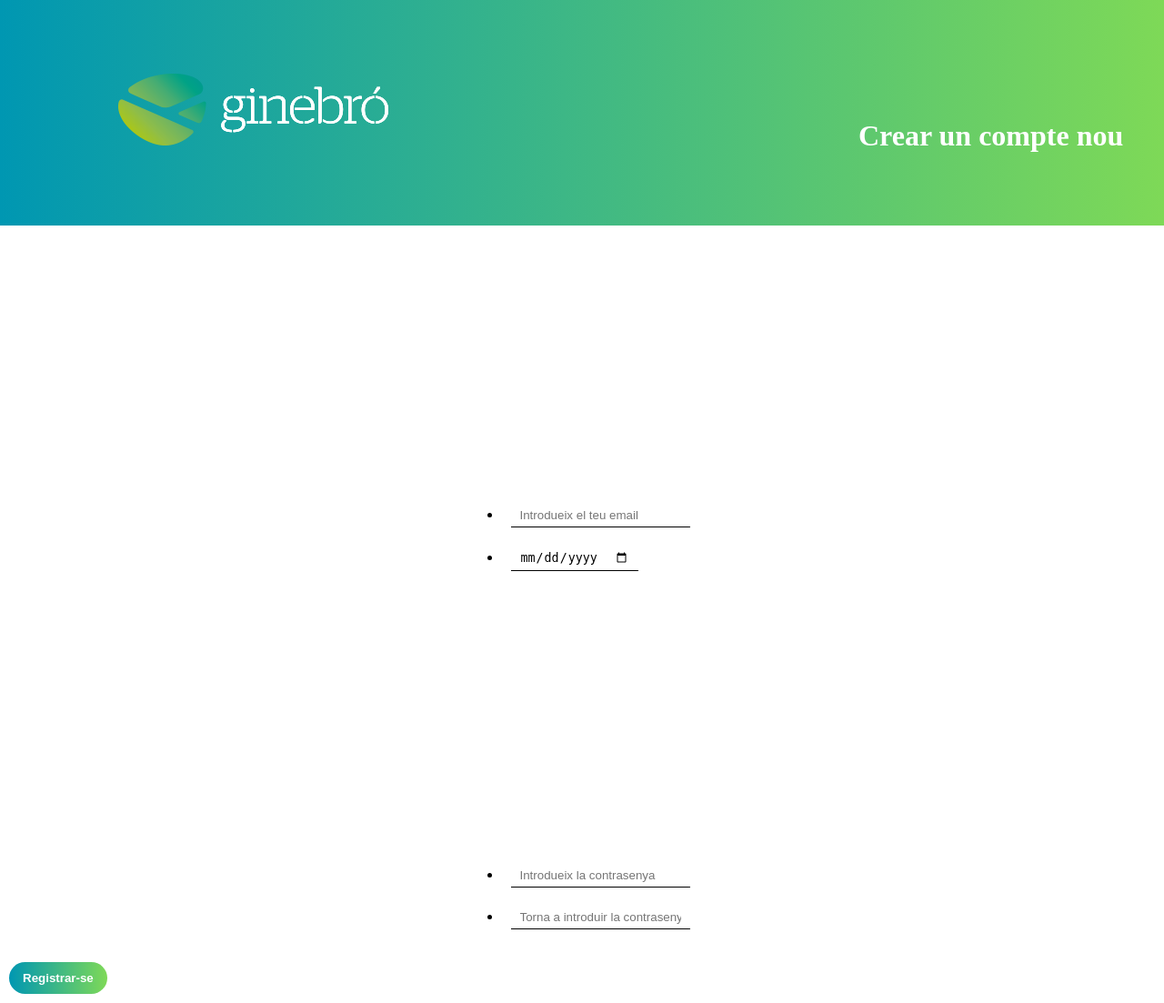
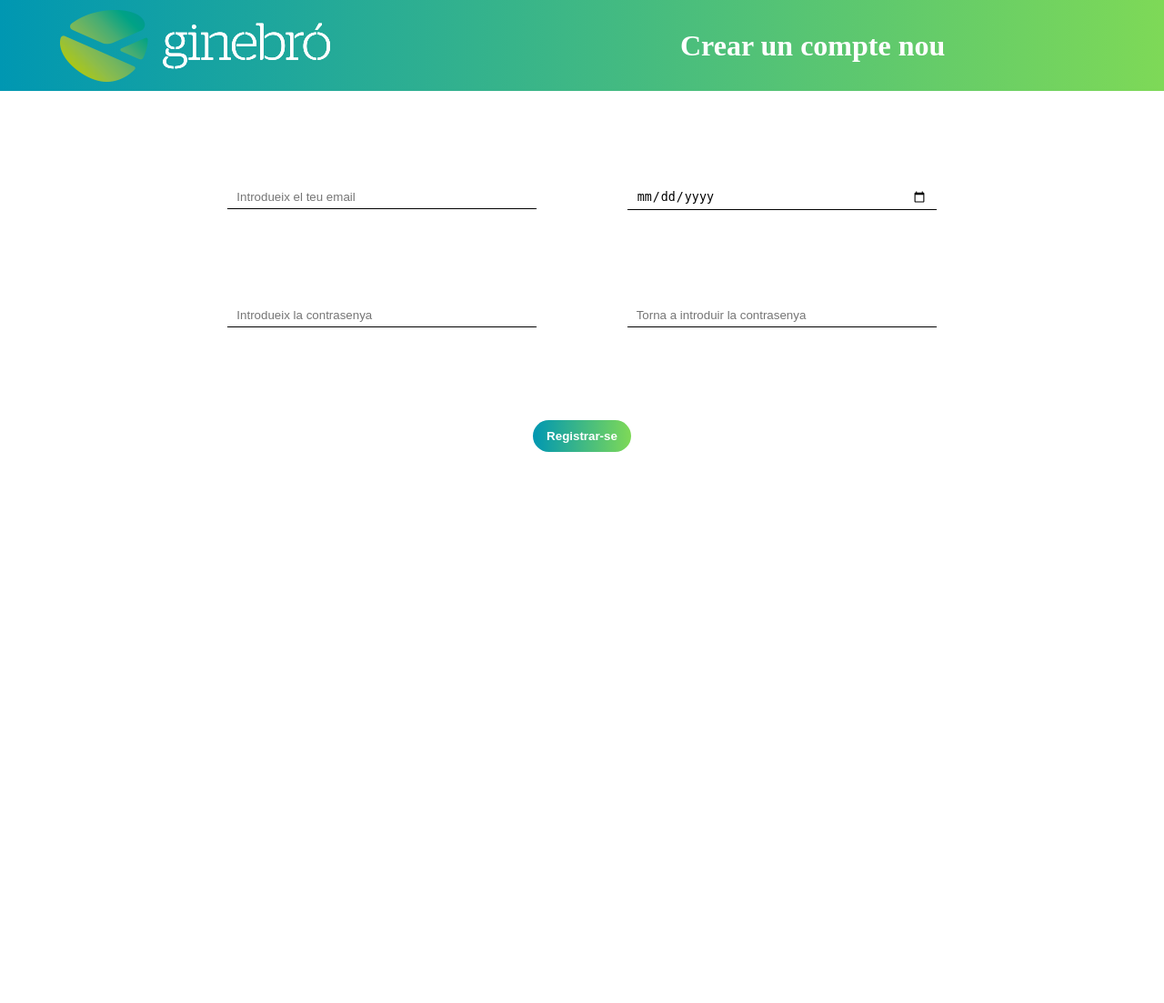
Before and after one commit to DuckHats/eduQuack, a PHP site: page /register.html in a window 1280 px wide. Shown: the whole page at 91% size. After the commit the page ends 497 px from the top, so only its background shows below. Run offline with PHP 8.4, Linux system fonts and the light colour scheme.

Commit message:
Register acabat i canvis en el css

```diff
--- a/Ginehub/css/style.css
+++ b/Ginehub/css/style.css
@@ -82,17 +82,17 @@ cursor: pointer;
     cursor: pointer;
 }
 
-main {
+/* Part de css asignada a login.html */
+
+.loginmain {
     display: flex;
-    flex-direction: column;
     align-items: center;
     justify-content: center;
     height: 100vh;
     display: flex;
-    flex-direction: column;
     justify-content: space-between;
 }
-/* Part de css asignada a login.html */
+
 .ginebro {
     text-align: center;
     flex: 1;
@@ -158,24 +158,39 @@ footer {
 /* Final configuració login.html    ---------------------------------------------------------------- */
 
 /* Configuració css per a la pestanya register.html*/
-#headerregister{
+#headerregister {
     background: rgb(0,151,178);
     background: linear-gradient(90deg, rgba(0,151,178,1) 0%, rgba(126,217,87,1) 100%);
+    display: flex; /* Usamos flexbox para alinear verticalmente los elementos */
+    align-items: center; /* Centra verticalmente los elementos */
+    height: 100px; /* Establece una altura fija para el header (ajusta según tus necesidades) */
 }
+
 #headerregister > h1 {
     color: white;
-    display: inline-block;
-    margin-left: 40vw;
-    margin-bottom: 10vh;
+    margin-left: 30vw; /* Ajusta el margen según tus preferencias */
 }
+
 #headerregister > img {
-    margin-top: 10vh;
-    margin-left: 10vw;
-
+    margin-left: 5vw; /* Ajusta el margen según tus preferencias */
 }
 
 
+.registermain {
+    text-align: center; /* Esto centrará el contenido de .registermain horizontalmente */
+    padding: 7vw; /* Añade un poco de espacio alrededor del contenido */
+}
 
+.registermain table {
+    width: 80%;
+    margin: 0 auto; /* Esto centrará la tabla horizontalmente */
+}
 
+.registermain td {
+    padding-bottom: 10vh;
+}
 
+.registermain table input{
+    width: 25vw;
+}
 /* Final configuració de la pestanya register.html  ------------------------------------------------ */
--- a/Ginehub/login.html
+++ b/Ginehub/login.html
@@ -8,7 +8,7 @@
     <link rel="stylesheet" href="./css/style.css">
 </head>
 <body>
-    <main>
+    <main class="loginmain">
         <div class="ginebro">
             <img id="logologin" src="../Ginehub/images/ginebro-logo-blanc-742059845.png">
         </div>
--- a/Ginehub/register.html
+++ b/Ginehub/register.html
@@ -7,37 +7,25 @@
     <link rel="icon" href="images/ginebro-logo (1).png">
     <link rel="stylesheet" href="./css/style.css">
 </head>
-
+<body>
     <header id="headerregister">
         <img src="../Ginehub/images/ginebro-logo-blanc-742059845.png">
         <h1>Crear un compte nou</h1>
     </header>
 
-    <main>
+    <main class="registermain">
         <table>
             <tr>
-                <td></td>
-                <td></td>
+                <td><input type="email" placeholder="Introdueix el teu email"></li></td>
+                <td><input type="date" placeholder="Introdueix la teva data de neixement"></td>
             </tr>
             <tr>
-                <td></td>
-                <td></td>
+                <td><input type="password" placeholder="Introdueix la contrasenya"></td>
+                <td><input type="password" placeholder="Torna a introduir la contrasenya"></td>
             </tr>
         </table>
-        <div>
-            <ul>
-                <li><input type="email" placeholder="Introdueix el teu email"></li>
-                <li><input type="date" placeholder="Introdueix la teva data de neixement"></li>
-            </ul>
-        </div>
-        <div>
-            <ul>
-                <li><input type="password" placeholder="Introdueix la contrasenya"></li>
-                <li><input type="password" placeholder="Torna a introduir la contrasenya"></li>
-            </ul>
-        </div>
+        <input type="button" onclick="window.location.href = 'login.html';" value="Registrar-se">
     </main>
-    <input type="button" onclick="window.location.href = 'login.html';" value="Registrar-se">
 
 </body>
 </html>
```
